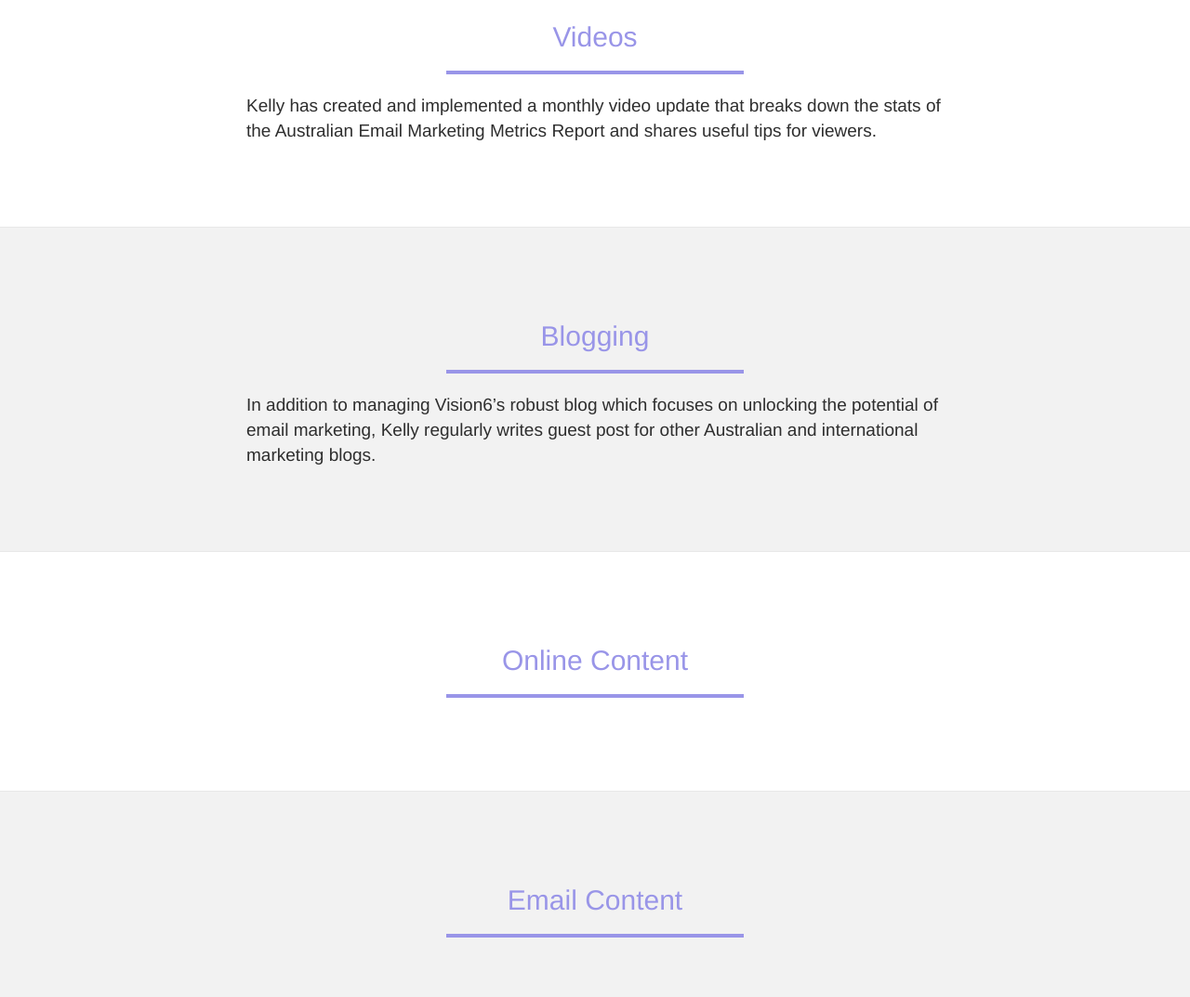
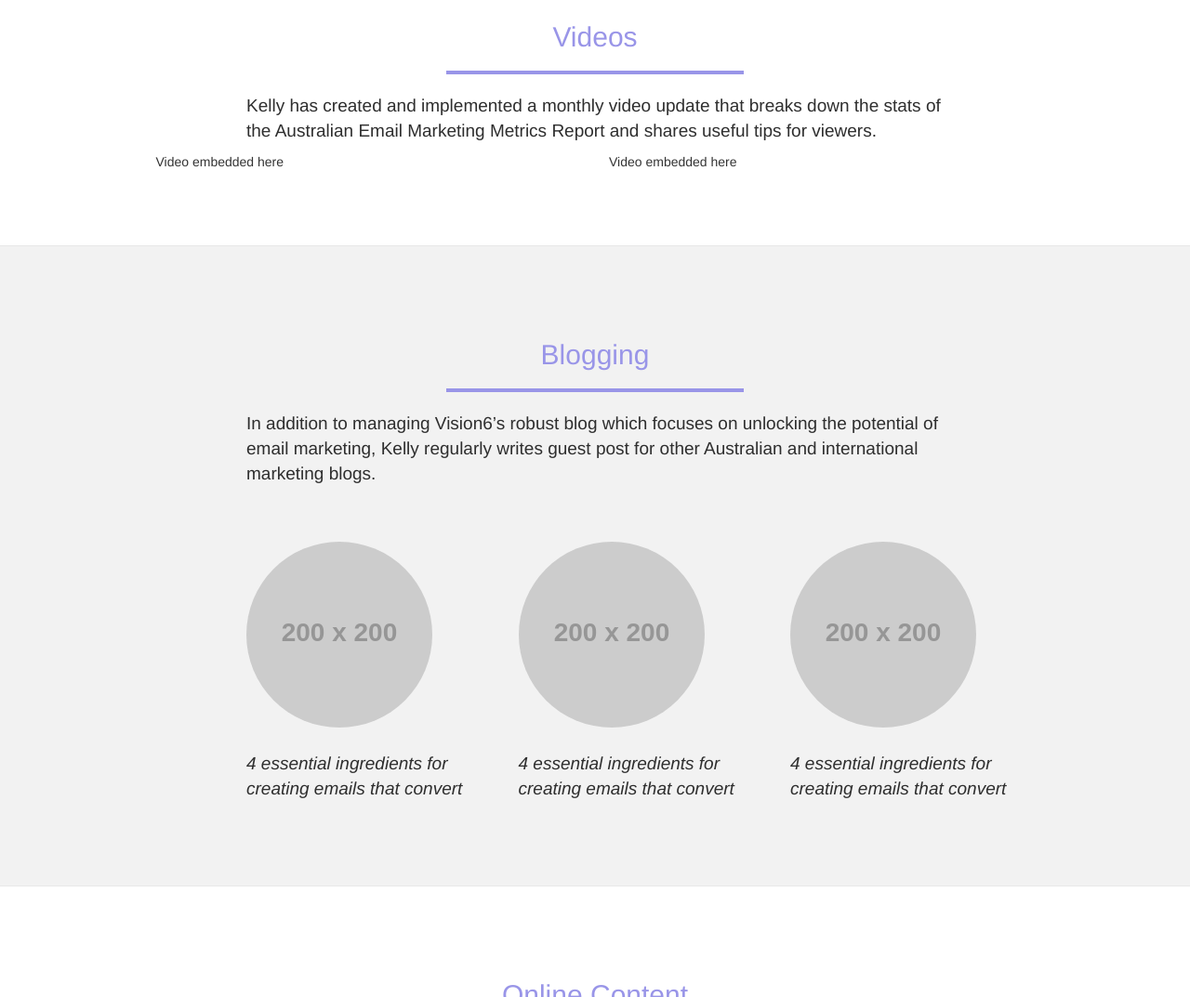
Before and after one commit to theHarvester/kelly-newbery-portfolio, a website: page index.html in a window 1280 px wide. Shown: the part 2665-3738 px from the top of the page at 93% size. Drawn offline with nearby package versions, Linux system fonts and the light colour scheme; placeholder pictures from the web are drawn by us.

Commit message:
Added more content

```diff
--- a/css/style.css
+++ b/css/style.css
@@ -200,6 +200,14 @@ hr {
   color: #2E2E2E;
 }
 
+p.description {
+  font-style: italic;
+}
+
+.row-space-above-xs {
+  margin-top: 25px;
+}
+
 .row-space-above-sm {
   margin-top: 50px;
 }
--- a/index.html
+++ b/index.html
@@ -109,8 +109,9 @@
             </div>
             <div class="row row-space-above-sm">
                 <div class="col-md-offset-1 col-md-5">
-                    <a target="_blank" href="https://www.youtube.com/watch?v=L2098hvIRVg&feature=youtu.be&list=PL2bt0ObI2SsHXJtJ6xchQkvYaQqE4m-U2">
-                    <img class="img-responsive img-link" src="img/networx.png">
+                    <a target="_blank"
+                       href="https://www.youtube.com/watch?v=L2098hvIRVg&feature=youtu.be&list=PL2bt0ObI2SsHXJtJ6xchQkvYaQqE4m-U2">
+                        <img class="img-responsive img-link" src="img/networx.png">
                     </a>
                 </div>
                 <div class="col-md-offset-0 col-md-5">
@@ -171,7 +172,16 @@
                     <hr>
                 </div>
                 <div class="col-md-offset-2 col-md-8">
-                    <p class="lead_">Kelly has created and implemented a monthly video update that breaks down the stats of the Australian Email Marketing Metrics Report and shares useful tips for viewers.</p>
+                    <p class="lead_">Kelly has created and implemented a monthly video update that breaks down the stats
+                        of the Australian Email Marketing Metrics Report and shares useful tips for viewers.</p>
+                </div>
+            </div>
+            <div class="row">
+                <div class="col-md-offset-1 col-md-5">
+                    Video embedded here
+                </div>
+                <div class="col-md-5">
+                    Video embedded here
                 </div>
             </div>
         </div>
@@ -187,7 +197,31 @@
                     <hr>
                 </div>
                 <div class="col-md-offset-2 col-md-8">
-                    <p class="lead_">In addition to managing Vision6’s robust blog which focuses on unlocking the potential of email marketing, Kelly regularly writes guest post for other Australian and international marketing blogs.
+                    <p class="lead_">In addition to managing Vision6’s robust blog which focuses on unlocking the
+                        potential of email marketing, Kelly regularly writes guest post for other Australian and
+                        international marketing blogs.
+                    </p>
+                </div>
+            </div>
+            <div class="row row-space-above-sm">
+                <div class="col-md-offset-2 col-md-3">
+                    <img src="http://placehold.it/200x200" class="img-responsive img-circle">
+                    <p class="description row-space-above-xs">
+                        4 essential ingredients for creating emails that convert
+                    </p>
+                </div>
+
+                <div class="col-md-offset-0 col-md-3">
+                    <img src="http://placehold.it/200x200" class="img-responsive img-circle">
+                    <p class="description row-space-above-xs">
+                        4 essential ingredients for creating emails that convert
+                    </p>
+                </div>
+
+                <div class="col-md-offset-0 col-md-3">
+                    <img src="http://placehold.it/200x200" class="img-responsive img-circle">
+                    <p class="description row-space-above-xs">
+                        4 essential ingredients for creating emails that convert
                     </p>
                 </div>
             </div>
```
